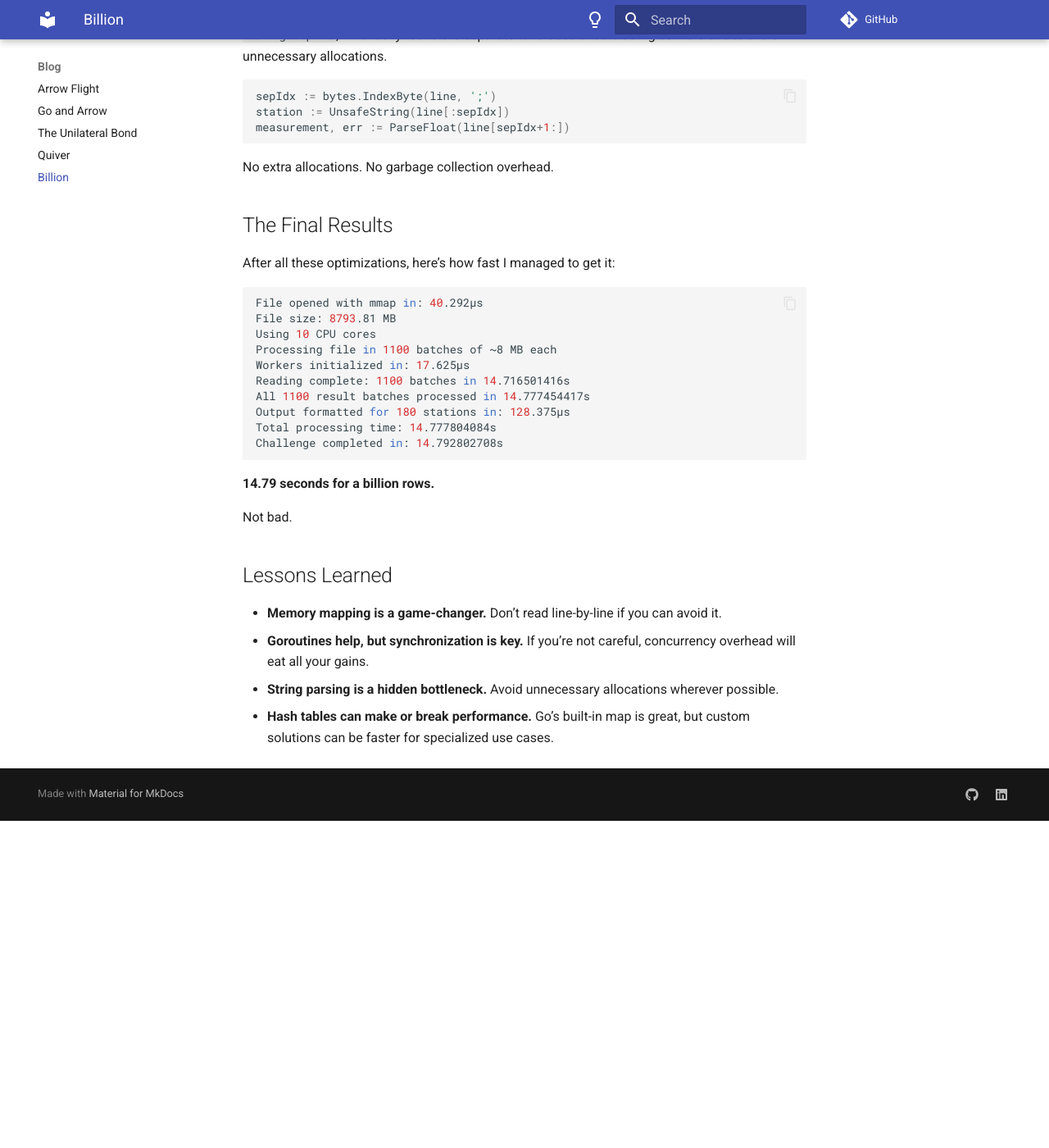
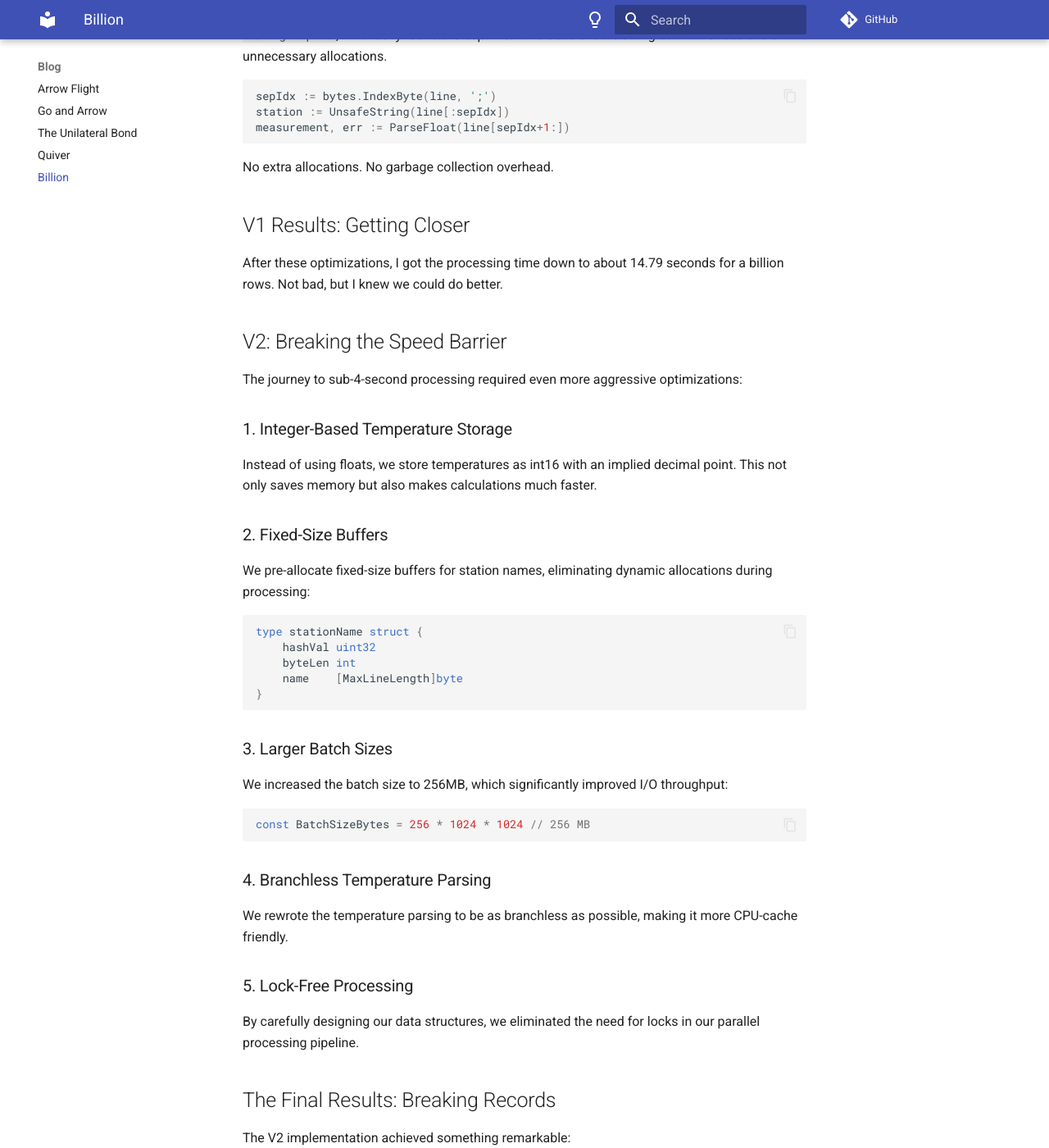
Before and after one commit to TFMV/blog, an MkDocs documentation site: the page built from docs/blog-posts/billion.md, in a window 1280 px wide and 1400 px high, scrolled down 2154 px. Shown: the whole window at 82% size. Built offline with MkDocs 1.6.1 and Material for MkDocs 9.7.7, drawn with Linux system fonts in a browser that asks for light colours; comment, search, counter and statistics services are not loaded; before the commit the page ends 3155 px from its top, so only the background shows below that; some of the changed text lies outside the part shown.

Commit message:
Add Billion V2 Implementation Details

````diff
--- a/docs/blog-posts/billion.md
+++ b/docs/blog-posts/billion.md
@@ -28,7 +28,7 @@ Reading a massive text file line by line? Slow. Parsing strings with `strings.Sp
 
 Clearly, I needed something better.
 
-## Optimizing for Speed: The Real Fun Begins
+## V1: First Round of Optimizations
 
 At this point, I knew I had to rethink the whole approach. Here's what I ended up doing:
 
@@ -85,30 +85,69 @@ measurement, err := ParseFloat(line[sepIdx+1:])
 
 No extra allocations. No garbage collection overhead.
 
-## The Final Results
+## V1 Results: Getting Closer
 
-After all these optimizations, here's how fast I managed to get it:
+After these optimizations, I got the processing time down to about 14.79 seconds for a billion rows. Not bad, but I knew we could do better.
+
+## V2: Breaking the Speed Barrier
+
+The journey to sub-4-second processing required even more aggressive optimizations:
+
+### 1. Integer-Based Temperature Storage
+
+Instead of using floats, we store temperatures as int16 with an implied decimal point. This not only saves memory but also makes calculations much faster.
+
+### 2. Fixed-Size Buffers
+
+We pre-allocate fixed-size buffers for station names, eliminating dynamic allocations during processing:
+
+```go
+type stationName struct {
+    hashVal uint32
+    byteLen int
+    name    [MaxLineLength]byte
+}
+```
+
+### 3. Larger Batch Sizes
+
+We increased the batch size to 256MB, which significantly improved I/O throughput:
+
+```go
+const BatchSizeBytes = 256 * 1024 * 1024 // 256 MB
+```
+
+### 4. Branchless Temperature Parsing
+
+We rewrote the temperature parsing to be as branchless as possible, making it more CPU-cache friendly.
+
+### 5. Lock-Free Processing
+
+By carefully designing our data structures, we eliminated the need for locks in our parallel processing pipeline.
+
+## The Final Results: Breaking Records
+
+The V2 implementation achieved something remarkable:
 
 ```bash
-File opened with mmap in: 40.292µs
-File size: 8793.81 MB
-Using 10 CPU cores
-Processing file in 1100 batches of ~8 MB each
-Workers initialized in: 17.625µs
-Reading complete: 1100 batches in 14.716501416s
-All 1100 result batches processed in 14.777454417s
-Output formatted for 180 stations in: 128.375µs
-Total processing time: 14.777804084s
-Challenge completed in: 14.792802708s
+=== Benchmark Summary ===
+Total Processing Time: 3.35 seconds
+Throughput: 298.16 million rows/second
+Memory Used: 516.91 MB
+Number of CPUs: 10
+Batch Size: 256 MB
+=====================
 ```
 
-**14.79 seconds for a billion rows.**
-
-Not bad.
+**3.35 seconds for a billion rows.** That's a 77% improvement over V1!
 
 ## Lessons Learned
 
-- **Memory mapping is a game-changer.** Don't read line-by-line if you can avoid it.
-- **Goroutines help, but synchronization is key.** If you're not careful, concurrency overhead will eat all your gains.
-- **String parsing is a hidden bottleneck.** Avoid unnecessary allocations wherever possible.
-- **Hash tables can make or break performance.** Go's built-in map is great, but custom solutions can be faster for specialized use cases.
+1. **Memory efficiency is king.** Fixed-size buffers and integer math made a huge difference.
+2. **Batch size matters.** Larger batches meant better I/O throughput.
+3. **Avoid branches.** CPU branch prediction is expensive; eliminate branches where possible.
+4. **Know your hardware.** Understanding CPU cache lines and memory alignment paid off.
+5. **Sometimes unsafe is necessary.** Strategic use of unsafe operations can yield significant performance gains.
+6. **Measure, don't guess.** Every optimization was validated with benchmarks.
+
+The journey from 14.79 seconds to 3.35 seconds shows that there's always room for optimization when you're willing to dig deep enough into the problem. It's not just about writing faster code—it's about understanding the entire stack, from the hardware up.
````
